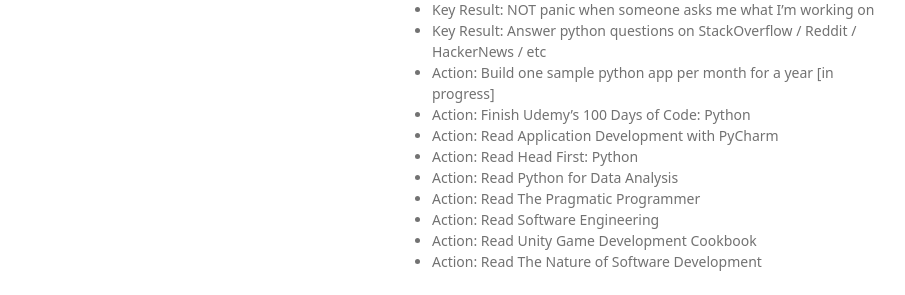
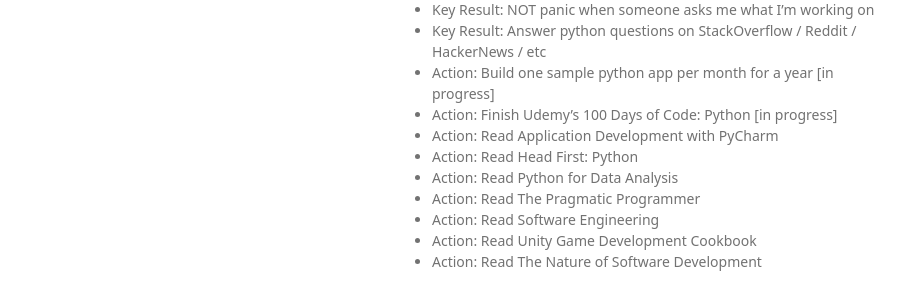
Before and after one commit to rainleander/rainleander.github.io, a Jekyll site: the page other-peoples-computers.html, which Jekyll copies as it is, in a window 1280 px wide. Shown: the part 368-663 px from the top of the page, without its empty margins (178-1083 px from the left). Built offline with Jekyll 4.4.1, drawn with Linux system fonts in a browser that asks for light colours; some web fonts are replaced.

Commit message:
Update other-peoples-computers.html

```diff
--- a/other-peoples-computers.html
+++ b/other-peoples-computers.html
@@ -39,7 +39,7 @@
         <li>Key Result: NOT panic when someone asks me what I’m working on</li>
         <li>Key Result: Answer python questions on StackOverflow / Reddit / HackerNews / etc</li>
         <li>Action: Build one sample python app per month for a year [in progress]</li>
-        <li>Action: Finish Udemy’s 100 Days of Code: Python</li>
+        <li>Action: Finish Udemy’s 100 Days of Code: Python [in progress]</li>
         <li>Action: Read Application Development with PyCharm</li>
         <li>Action: Read Head First: Python</li>
         <li>Action: Read Python for Data Analysis</li>
```
